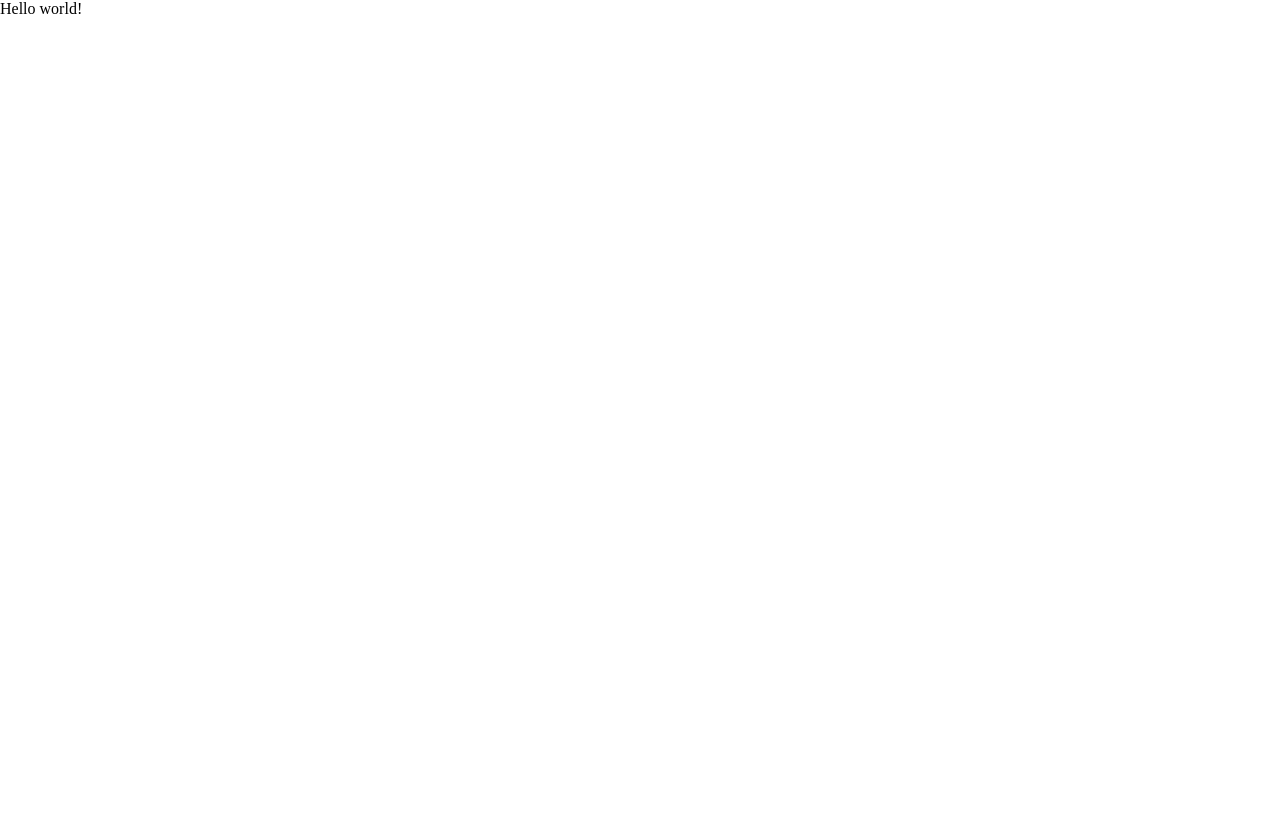
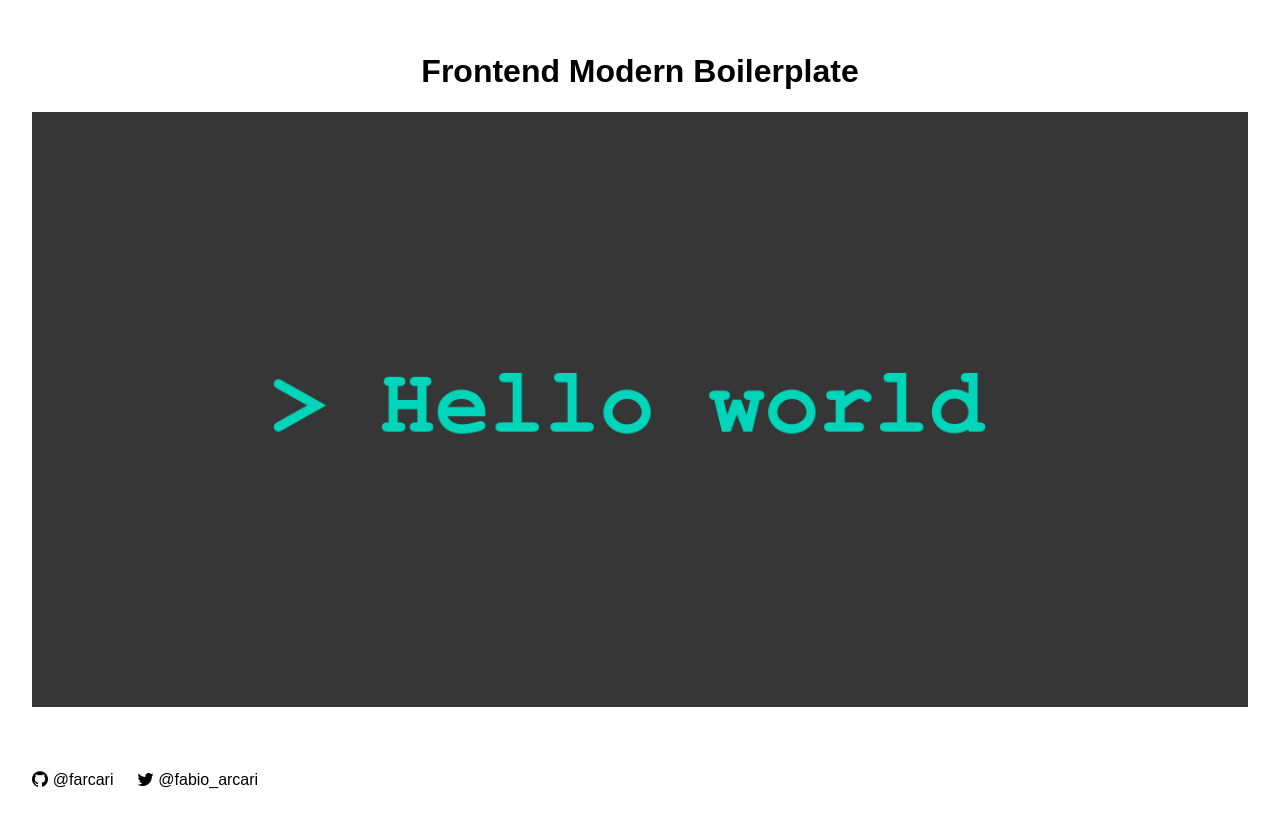
Before and after one commit to arcarocollo/frontend-modern-boilerplate, a website built with webpack: page src/index.html in a window 1280 px wide. Before the commit the page ends 800 px from the top, so only its background shows below. Built offline with nearby package versions, Linux system fonts and the light colour scheme.

Commit message:
update readme, added images and fonts support

```diff
--- a/package.json
+++ b/package.json
@@ -29,6 +29,7 @@
     "css-loader": "^4.3.0",
     "eslint": "^7.10.0",
     "eslint-plugin-import": "^2.22.1",
+    "file-loader": "^6.1.0",
     "html-webpack-plugin": "^4.5.0",
     "husky": "^4.3.0",
     "jest": "^26.4.2",
--- a/src/index.html
+++ b/src/index.html
@@ -10,6 +10,7 @@
 
 <body>
   <section class="main-content js-main-content"></section>
+  <footer class="footer js-footer"></footer>
 </body>
 
 </html>
--- a/src/index.ts
+++ b/src/index.ts
@@ -1,7 +1,26 @@
-import './scss/_style.scss';
 import { html, render, TemplateResult } from 'lit-html';
+import './scss/style.scss';
+import HelloWorld from './images/hello_world.png';
+
 
 const wrapperElement = document.querySelector('.js-main-content');
-const mainTemplate: TemplateResult = html`<div>Hello world!</div>`;
+const footerElement = document.querySelector('.js-footer');
+
+const mainTemplate: TemplateResult = html`
+  <div class="dummy-container">
+    <h1 class="dummy-title">
+      Frontend Modern Boilerplate
+    </h1>
+    <img class="dummy-image" src=${HelloWorld}>
+  </div>`;
+
+const footerTemplate: TemplateResult = html`
+  <a href="https://github.com/farcari" target="_blank">
+    <span class="icon icon-github"></span> @farcari
+  </a>
+  <a href="https://twitter.com/fabio_arcari" target="_blank">
+    <span class="icon icon-twitter"></span> @fabio_arcari
+  </a>`;
 
 render(mainTemplate, <HTMLElement>wrapperElement);
+render(footerTemplate, <HTMLElement>footerElement);
--- /dev/null
+++ b/src/scss/_icomoon.scss
@@ -0,0 +1,33 @@
+@font-face {
+  font-family: 'icomoon';
+  src:  url('../fonts/icomoon.eot?6tar6g');
+  src:  url('../fonts/icomoon.eot?6tar6g#iefix') format('embedded-opentype'),
+    url('../fonts/icomoon.ttf?6tar6g') format('truetype'),
+    url('../fonts/icomoon.woff?6tar6g') format('woff'),
+    url('../fonts/icomoon.svg?6tar6g#icomoon') format('svg');
+  font-weight: normal;
+  font-style: normal;
+  font-display: block;
+}
+
+[class^="icon-"], [class*=" icon-"] {
+  /* use !important to prevent issues with browser extensions that change fonts */
+  font-family: 'icomoon' !important;
+  speak: never;
+  font-style: normal;
+  font-weight: normal;
+  font-variant: normal;
+  text-transform: none;
+  line-height: 1;
+
+  /* Better Font Rendering =========== */
+  -webkit-font-smoothing: antialiased;
+  -moz-osx-font-smoothing: grayscale;
+}
+
+.icon-twitter:before {
+  content: "\ea96";
+}
+.icon-github:before {
+  content: "\eab0";
+}
--- /dev/null
+++ b/src/scss/_main.scss
@@ -0,0 +1,39 @@
+html, body {
+  height: 100vh;
+}
+body{
+  min-height: 100%;
+  display: flex;
+  flex-direction: column;
+  color: #000;
+  font-family: Arial, Helvetica, sans-serif;
+}
+.main-content{
+  flex: 1;
+  padding: 2rem;
+}
+.dummy-container{
+  display: flex;
+  flex-direction: column;
+}
+.dummy-title{
+  text-align: center;
+}
+.dummy-image{
+  max-width: 100%;
+  align-self: center;
+}
+.footer{
+  flex:0;
+  padding: 2rem;
+  display: flex;
+  a {
+    text-decoration: none;
+    color: #000;
+    margin-right: 1.5rem;
+    display: flex;
+    .icon{
+      padding-right: 0.3rem;
+    }
+  }
+}
--- a/src/scss/_style.scss
+++ /dev/null
@@ -1,3 +0,0 @@
-@use './_normalize.scss';
-
-// write your style here
--- /dev/null
+++ b/src/scss/style.scss
@@ -0,0 +1,5 @@
+@use './_normalize.scss';
+@use './_icomoon.scss';
+@use './_main.scss';
+
+// import your style here
--- /dev/null
+++ b/src/types/import-gif.d.ts
@@ -0,0 +1,4 @@
+declare module "*.gif" {
+  const value: any;
+  export default value;
+}
--- /dev/null
+++ b/src/types/import-jpeg.d.ts
@@ -0,0 +1,4 @@
+declare module "*.jpeg" {
+  const value: any;
+  export default value;
+}
--- /dev/null
+++ b/src/types/import-jpg.d.ts
@@ -0,0 +1,4 @@
+declare module "*.jpg" {
+  const value: any;
+  export default value;
+}
--- /dev/null
+++ b/src/types/import-png.d.ts
@@ -0,0 +1,4 @@
+declare module "*.png" {
+  const value: any;
+  export default value;
+}
--- /dev/null
+++ b/src/types/import-svg.d.ts
@@ -0,0 +1,4 @@
+declare module "*.svg" {
+  const value: any;
+  export default value;
+}
--- a/webpack.config.js
+++ b/webpack.config.js
@@ -30,6 +30,28 @@ module.exports = (env = 'development') => ({
           'sass-loader'
         ]
       },
+      {
+        test: /\.(png|jpe?g|gif|svg)$/,
+        use: [
+          {
+            loader: 'file-loader',
+            options: {
+              name: "[path][name].[hash].[ext]",
+            },
+          },
+        ],
+      },
+      {
+        test: /\.(woff(2)?|ttf|eot|svg)(\?v=\d+\.\d+\.\d+)?$/,
+        use: [
+          {
+            loader: 'file-loader',
+            options: {
+              name: '[path][name].[ext]'
+            },
+          },
+        ],
+      },
     ]
   },
   resolve: {
```
Also changed, not shown: README.md, src/fonts/icomoon.ttf (added), src/fonts/icomoon.woff (added), src/images/hello_world.png (added), 3 other files.
